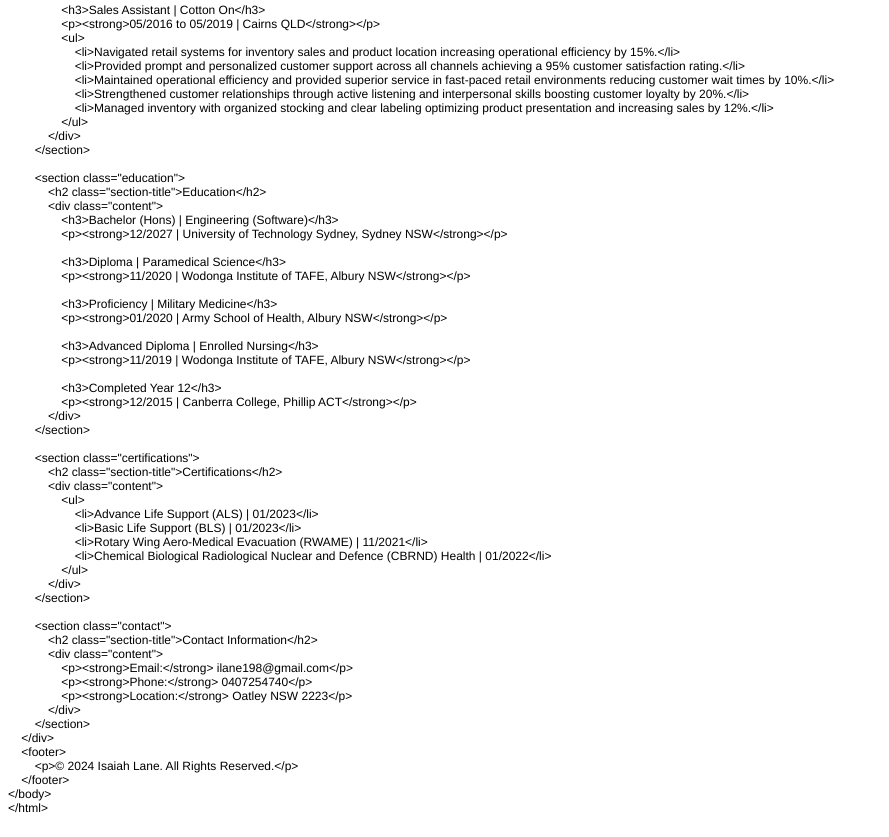
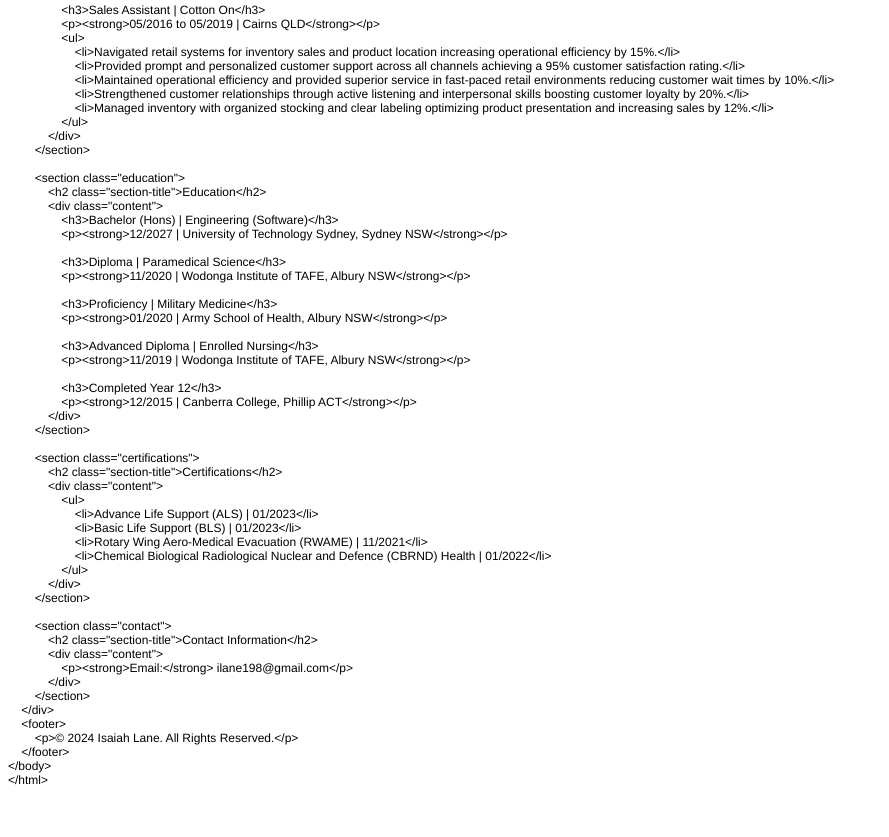
Before and after one commit to ilane198/isaiah-lane-portfolio, a plain HTML site: page index.html in a window 1280 px wide. Shown: the part 2245-3082 px from the top of the page, without its empty margins (0-889 px from the left). After the commit the page ends 3054 px from the top, so only its background shows below. Drawn offline with Linux system fonts and the light colour scheme.

Commit message:
index.html

```diff
--- a/index.html
+++ b/index.html
@@ -218,8 +218,6 @@
 <p class="p1"><span class="Apple-converted-space">            </span>&lt;h2 class="section-title"&gt;Contact Information&lt;/h2&gt;</p>
 <p class="p1"><span class="Apple-converted-space">            </span>&lt;div class="content"&gt;</p>
 <p class="p1"><span class="Apple-converted-space">                </span>&lt;p&gt;&lt;strong&gt;Email:&lt;/strong&gt; ilane198@gmail.com&lt;/p&gt;</p>
-<p class="p1"><span class="Apple-converted-space">                </span>&lt;p&gt;&lt;strong&gt;Phone:&lt;/strong&gt; 0407254740&lt;/p&gt;</p>
-<p class="p1"><span class="Apple-converted-space">                </span>&lt;p&gt;&lt;strong&gt;Location:&lt;/strong&gt; Oatley NSW 2223&lt;/p&gt;</p>
 <p class="p1"><span class="Apple-converted-space">            </span>&lt;/div&gt;</p>
 <p class="p1"><span class="Apple-converted-space">        </span>&lt;/section&gt;</p>
 <p class="p1"><span class="Apple-converted-space">    </span>&lt;/div&gt;</p>
```
